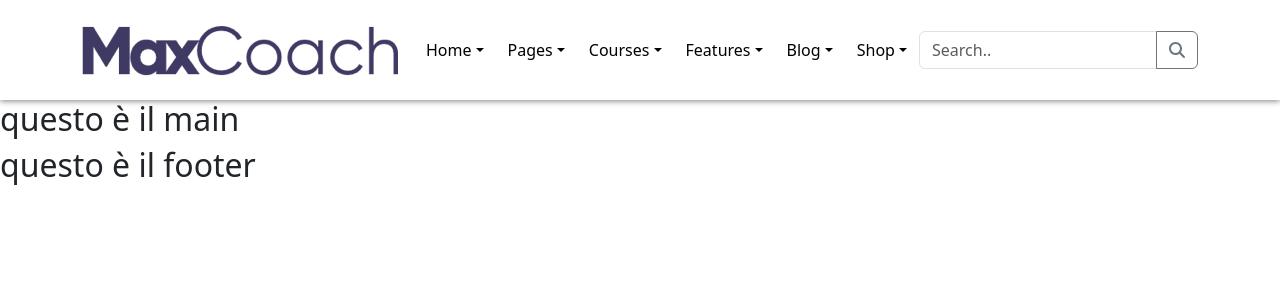
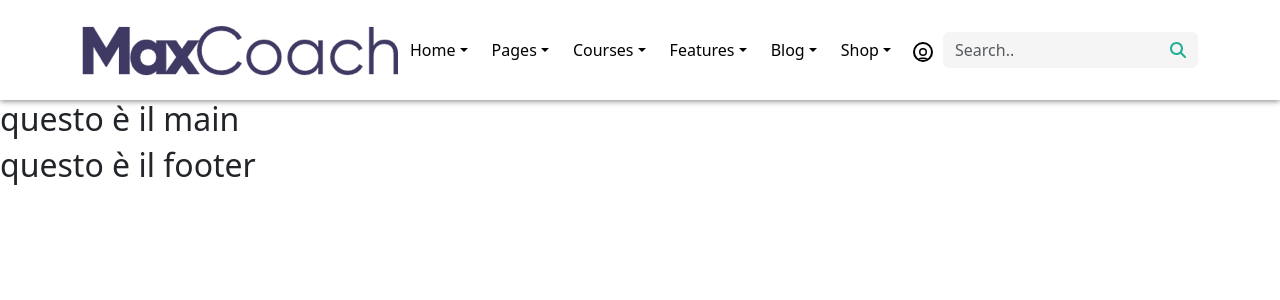
Before and after one commit to TartagliaFilippo/proj-html-vuejs, a Vue app: page / in a window 1280 px wide. Shown: the top 300 px of the page. Built offline with nearby package versions, Linux system fonts and the light colour scheme.

Commit message:
fix style header and add component userdatail

```diff
--- a/src/components/HeaderApp.vue
+++ b/src/components/HeaderApp.vue
@@ -1,5 +1,6 @@
 <script>
 import Dropdown from "./navbar/Dropdown.vue";
+import UserDetail from "./navbar/UserDetail.vue";
 import Searchbar from "./navbar/Searchbar.vue";
 
 export default {
@@ -10,7 +11,7 @@
     };
   },
 
-  components: { Dropdown, Searchbar },
+  components: { Dropdown, UserDetail, Searchbar },
 };
 </script>
 
@@ -23,6 +24,7 @@
         :key="item[index]"
         :data="item"
       />
+      <UserDetail />
       <Searchbar />
     </div>
   </div>
--- a/src/components/navbar/Searchbar.vue
+++ b/src/components/navbar/Searchbar.vue
@@ -20,5 +20,16 @@
 <style lang="scss" scoped>
 .input-group {
   width: 25%;
+
+  .form-control {
+    border: none;
+    background-color: #f5f5f5;
+  }
+
+  .btn {
+    border: none;
+    background-color: #f5f5f5;
+    color: #20ad96;
+  }
 }
 </style>
--- /dev/null
+++ b/src/components/navbar/UserDetail.vue
@@ -0,0 +1,45 @@
+<script>
+export default {};
+</script>
+
+<template>
+  <div class="dropdown">
+    <button
+      class="btn btn-secondary dropdown-toggle"
+      type="button"
+      data-bs-toggle="dropdown"
+      aria-expanded="false"
+    >
+      <font-awesome-icon :icon="['far', 'user']" />
+    </button>
+    <ul class="dropdown-menu">
+      <li><a class="dropdown-item" href="#">Action</a></li>
+      <li><a class="dropdown-item" href="#">Another action</a></li>
+      <li><a class="dropdown-item" href="#">Something else here</a></li>
+    </ul>
+  </div>
+</template>
+
+<style lang="scss" scoped>
+.dropdown {
+  .btn {
+    height: 20px;
+    width: 20px;
+    background-color: white;
+    color: black;
+    border-radius: 50%;
+    overflow: hidden;
+    border: 2px solid black;
+    padding: 0;
+    margin: 0 10px;
+
+    &::after {
+      display: none;
+    }
+    font-awesome-icon {
+      height: 0;
+      width: 0;
+    }
+  }
+}
+</style>
--- a/src/main.js
+++ b/src/main.js
@@ -8,8 +8,10 @@
 import { library } from "@fortawesome/fontawesome-svg-core";
 import { FontAwesomeIcon } from "@fortawesome/vue-fontawesome";
 import { faMagnifyingGlass } from "@fortawesome/free-solid-svg-icons";
+import { faUser } from "@fortawesome/free-regular-svg-icons";
 
 library.add(faMagnifyingGlass);
+library.add(faUser);
 
 const app = createApp(App);
 app.component("font-awesome-icon", FontAwesomeIcon);
```
